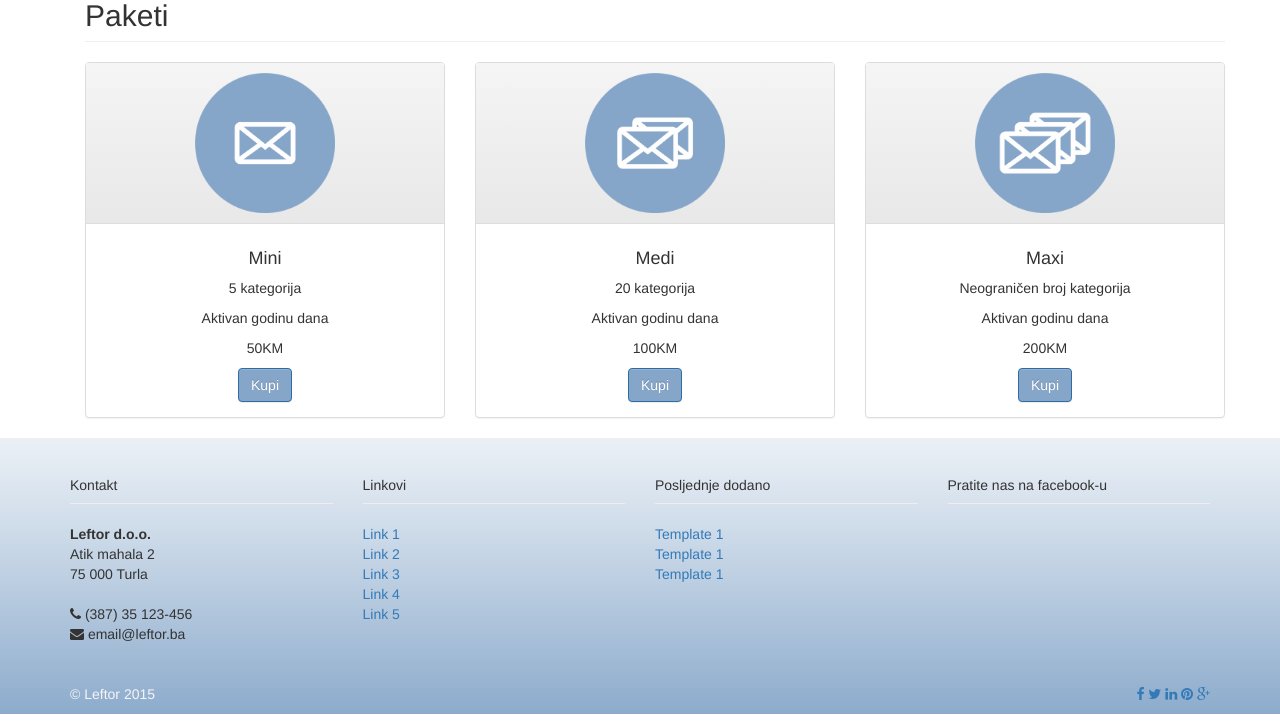
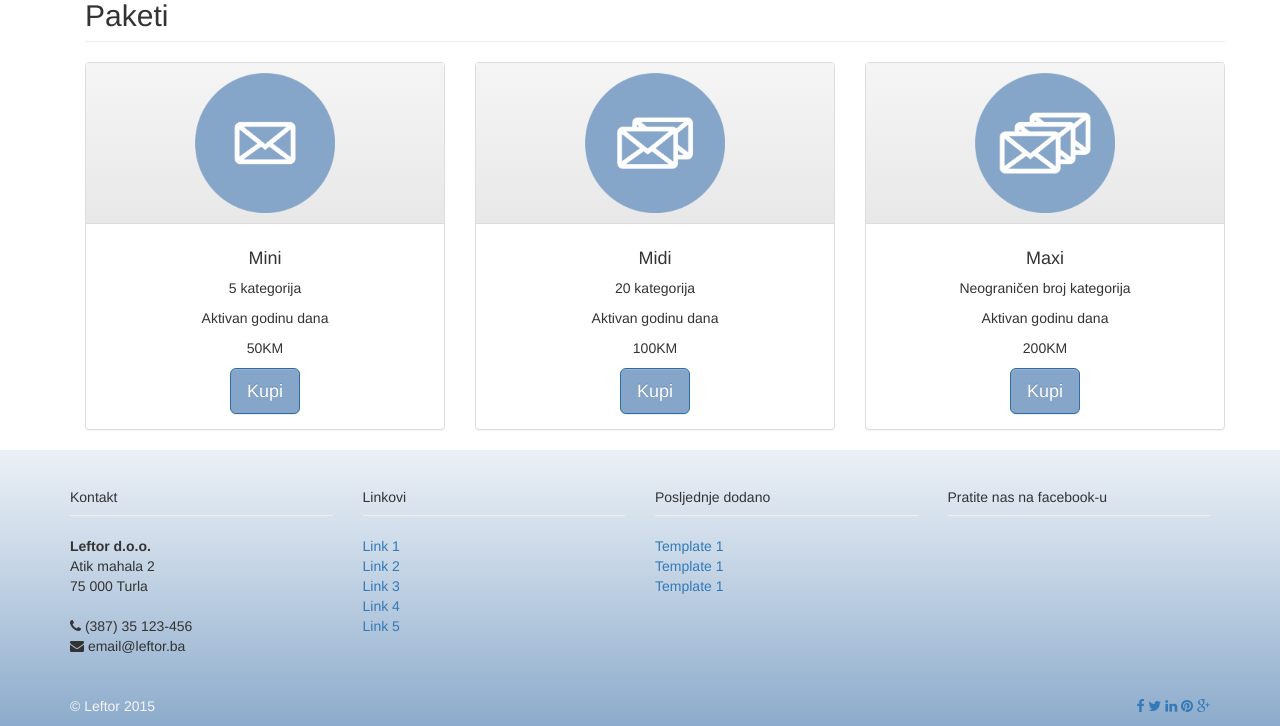
Before and after one commit to skoYaa/pisma, a Yii app: the page made by views/site/index.php in a window 1280 px wide. Shown: the part 791-1517 px from the top of the page. Run offline with PHP 8.4 and a stand-in for Yii, Linux system fonts and the light colour scheme; the template is opened without the code that fills it, so the values that code supplies are empty; some libraries are stand-ins or nearby versions.

Commit message:
Poveco dugmice na paketima haha

```diff
--- a/views/site/index.php
+++ b/views/site/index.php
@@ -75,7 +75,7 @@ $this->title = 'My Yii Application';
                     <p>5 kategorija</p>
                     <p>Aktivan godinu dana</p>
                     <p>50KM</p>
-                    <a href="#" class="btn btn-primary" style="background-color:#86A6C9">Kupi</a>
+                    <a href="#" class="btn btn-primary btn-lg" style="background-color:#86A6C9">Kupi</a>
                 </div>
             </div>
         </div>
@@ -87,11 +87,11 @@ $this->title = 'My Yii Application';
                     </span>
                 </div>
                 <div class="panel-body">
-                    <h4>Medi</h4>
+                    <h4>Midi</h4>
                     <p>20 kategorija</p>
                     <p>Aktivan godinu dana</p>
                     <p>100KM</p>
-                    <a href="#" class="btn btn-primary" style="background-color:#86A6C9">Kupi</a>
+                    <a href="#" class="btn btn-primary btn-lg" style="background-color:#86A6C9">Kupi</a>
                 </div>
             </div>
         </div>
@@ -107,7 +107,7 @@ $this->title = 'My Yii Application';
                     <p>Neograničen broj kategorija</p>
                     <p>Aktivan godinu dana</p>
                     <p>200KM</p>
-                    <a href="#" class="btn btn-primary" style="background-color:#86A6C9" >Kupi</a>
+                    <a href="#" class="btn btn-primary btn-lg" style="background-color:#86A6C9" >Kupi</a>
                 </div>
             </div>
         </div>
```
